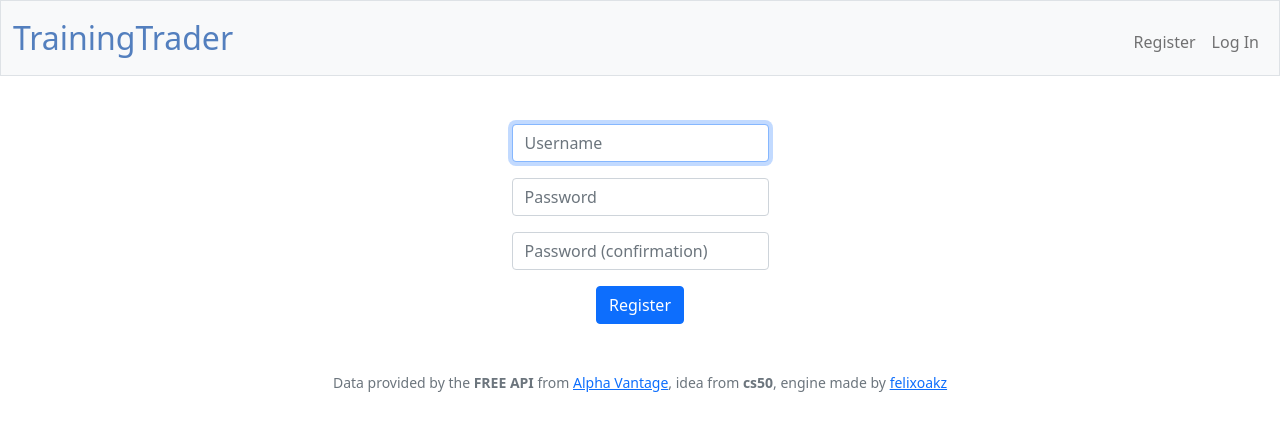
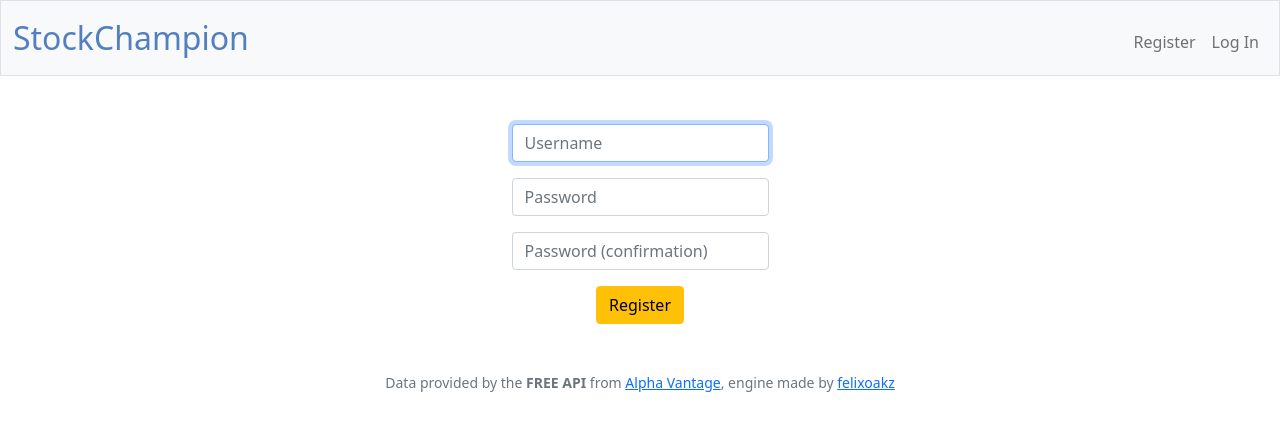
Before and after one commit to felixoakz/stockXchange, a Flask app: page /register in a window 1280 px wide. Shown: the top 431 px of the page. Run offline with Flask 2, Linux system fonts and the light colour scheme; parts of the project's set-up code (start-up, migrations or seed data) failed here and were passed over; some libraries are stand-ins or nearby versions.

Commit message:
app editing

```diff
--- a/app.py
+++ b/app.py
@@ -46,8 +46,7 @@ def index():
     user_id = session["user_id"]
     try:
         # querrying symbol and shares from user (symbol, shares)SELECT symbol, SUM(shares) as shares, SUM(share_price) as price
-        portifolio = execute_query("""SELECT symbol, SUM(shares) as shares,
-                                   SUM(share_price) as price FROM history
+        portifolio = execute_query("""SELECT symbol, SUM(shares) as shares, SUM(share_price) as price FROM history
                                    WHERE user_id = ? GROUP BY symbol""", (user_id,), fetch=True
                                    )
 
@@ -323,8 +322,8 @@ def sell():
         userbalance = userbalance[0]["cash"]
 
         # doing calculation of new balance after the transaction
-        transactiontotal = shares * stock["price"]
-        usernewbalance = userbalance + transactiontotal
+        transaction_total = shares * stock["price"]
+        usernewbalance = userbalance + transaction_total
 
         # querries for update user balance on USER table and user transaction into history table
         execute_query("UPDATE users SET cash = ? WHERE id = ?",
--- a/templates/addcash.html
+++ b/templates/addcash.html
@@ -9,6 +9,6 @@
         <div class="mb-3">
             <input autocomplete="öff" autofocus class="form-control mx-auto w-auto" name="addcash" placeholder="enter amount" type="number" min="0">
         </div>
-        <button class="btn btn-primary" type="submit">Add cash!</button>
+        <button class="btn btn-primary btn-warning" type="submit">Add cash!</button>
     </form>
 {% endblock %}
--- a/templates/buy.html
+++ b/templates/buy.html
@@ -12,6 +12,6 @@
         <div class="mb-3">
             <input autocomplete="öff" autofocus class="form-control mx-auto w-auto" name="shares" placeholder="number of shares " type="number" min="0">
         </div>
-        <button class="btn btn-primary" type="submit">Buy shares</button>
+        <button class="btn btn-primary btn-warning" type="submit">Buy shares</button>
     </form>
 {% endblock %}
--- a/templates/index.html
+++ b/templates/index.html
@@ -5,7 +5,6 @@ Portifolio
 {% endblock %}
 
 {% block main %}
-<h1 align="center">Portifolio</h1>
 <table class="table table-striped">
     <thead>
         <tr>
@@ -30,11 +29,11 @@ Portifolio
     </tbody>
     <tfoot>
         <tr>
-            <td class="border-0 fw-bold text-end" colspan="4">Cash</td>
+            <td class="border-0 fw-bold text-end" colspan="4">Your $ balance</td>
             <td class="border-0 text-end">{{ cash | usd }}</td>
         </tr>
         <tr>
-            <td class="border-0 fw-bold text-end" colspan="4">Total</td>
+            <td class="border-0 fw-bold text-end" colspan="4">Total (balance+shares)</td>
             <td class="border-0 w-bold text-end">{{ total }}</td>
         </tr>
     </tfoot>
--- a/templates/layout.html
+++ b/templates/layout.html
@@ -18,7 +18,7 @@
 
     <link href="/static/styles.css" rel="stylesheet">
 
-    <title>TrainingTrader: {% block title %}{% endblock %}</title>
+    <title>Stock Champion: {% block title %}{% endblock %}</title>
 
 </head>
 
@@ -26,19 +26,21 @@
 
     <nav class="bg-light border navbar navbar-expand-md navbar-light">
         <div class="container-fluid">
-            <a class="navbar-brand" href="/"><span class="blue">TrainingTrader</span></a>
+            <a class="navbar-brand" href="/"><span class="blue">StockChampion</span></a>
+
             <button aria-controls="navbar" aria-expanded="false" aria-label="Toggle navigation" class="navbar-toggler"
                 data-bs-target="#navbar" data-bs-toggle="collapse" type="button">
                 <span class="navbar-toggler-icon"></span>
             </button>
+
             <div class="collapse navbar-collapse" id="navbar">
                 {% if session["user_id"] %}
                 <ul class="navbar-nav me-auto mt-2">
                     <li class="nav-item"><a class="nav-link" href="/quote">Quote</a></li>
                     <li class="nav-item"><a class="nav-link" href="/buy">Buy</a></li>
-                    <li class="nav-item"><a class="nav-link" href="/addcash">Add cash</a></li>
                     <li class="nav-item"><a class="nav-link" href="/sell">Sell</a></li>
                     <li class="nav-item"><a class="nav-link" href="/history">History</a></li>
+                    <li class="nav-item"><a class="nav-link" href="/addcash">Add cash</a></li>
                 </ul>
                 <ul class="navbar-nav ms-auto mt-2">
                     <li class="nav-item"><a class="nav-link" href="/logout">Log Out</a></li>
@@ -66,8 +68,8 @@
     </main>
 
     <footer class="mb-5 small text-center text-muted">
-        Data provided by the <b>FREE API</b> from <a href="https://www.alphavantage.co/">Alpha Vantage</a>, idea from
-        <b>cs50</b>, engine made by <a href="https://github.com/FelixOakz">felixoakz</a>
+        Data provided by the <b>FREE API</b> from <a href="https://www.alphavantage.co/">Alpha Vantage</a>, engine made
+        by <a href="https://github.com/FelixOakz">felixoakz</a>
     </footer>
 
 </body>
--- a/templates/login.html
+++ b/templates/login.html
@@ -12,6 +12,6 @@
         <div class="mb-3">
             <input class="form-control mx-auto w-auto" id="password" name="password" placeholder="Password" type="password">
         </div>
-        <button class="btn btn-primary" type="submit">Log In</button>
+        <button class="btn btn-primary btn-warning"  type="submit">Log In</button>
     </form>
 {% endblock %}
--- a/templates/quote.html
+++ b/templates/quote.html
@@ -9,6 +9,6 @@
         <div class="mb-3">
             <input autocomplete="öff" autofocus class="form-control mx-auto w-auto" name="symbol" placeholder="stock symbol" type="text">
         </div class="mb-3">
-        <button class="btn btn-primary" type="submit">Get quote</button>
+        <button class="btn btn-warning" type="submit">Get quote</button>
     </form>
 {% endblock %}
--- a/templates/register.html
+++ b/templates/register.html
@@ -15,6 +15,6 @@
         <div class="mb-3">
             <input class="form-control mx-auto w-auto" id="confirmation" name="confirmation" placeholder="Password (confirmation)" type="password">
         </div>
-        <button class="btn btn-primary" type="submit">Register</button>
+        <button class="btn btn-primary btn-warning" type="submit">Register</button>
     </form>
 {% endblock %}
--- a/templates/sell.html
+++ b/templates/sell.html
@@ -17,6 +17,6 @@
         <div class="mb-3">
             <input autocomplete="off" class="form-control mx-auto w-auto" min="0" name="shares" placeholder="Shares" type="number">
         </div>
-        <button class="btn btn-primary" type="submit">Sell</button>
+        <button class="btn btn-primary btn-warning" type="submit">Sell</button>
     </form>
 {% endblock %}
```
Also changed, not shown: finance.db (deleted), 2 other files.
